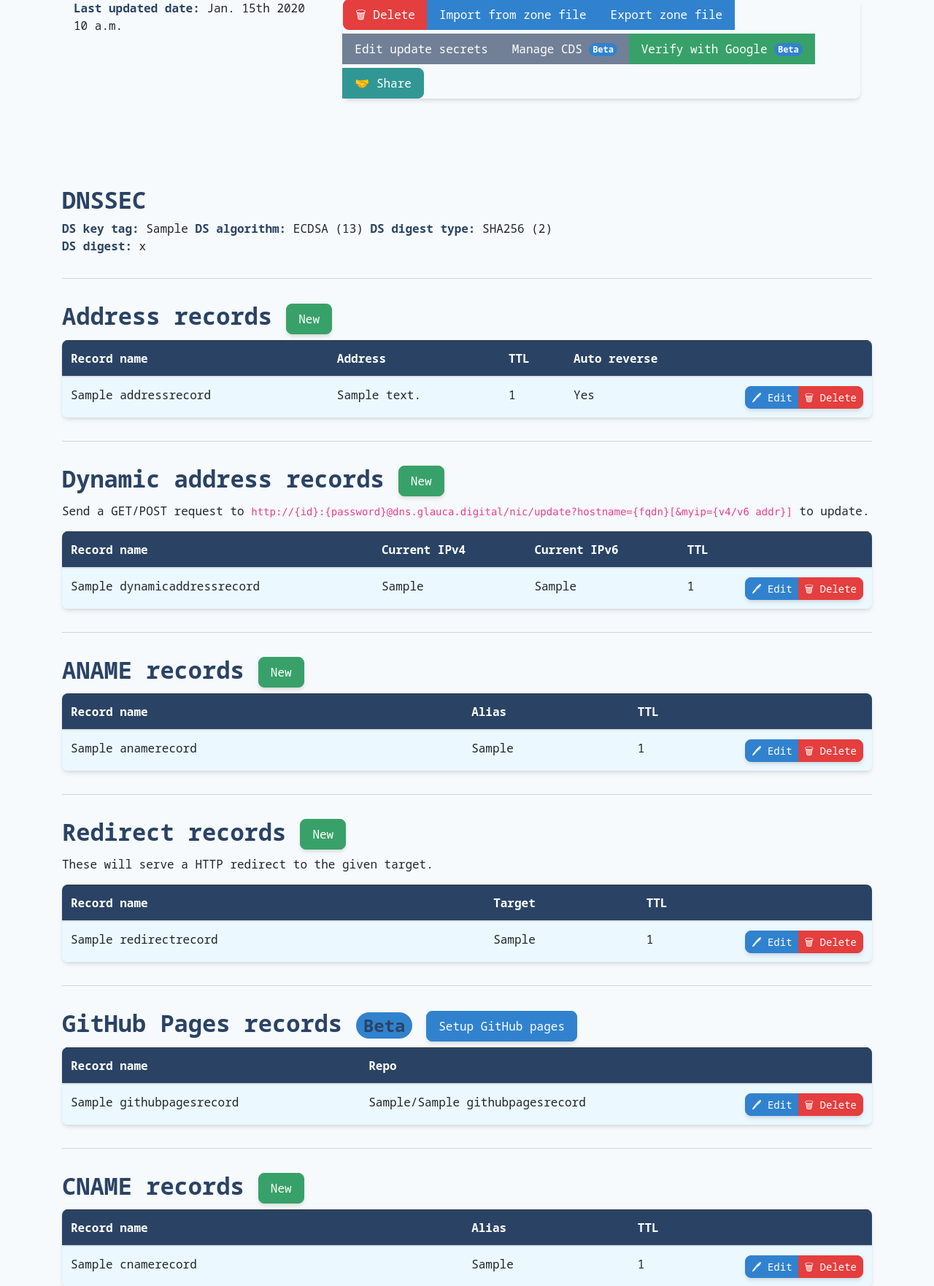
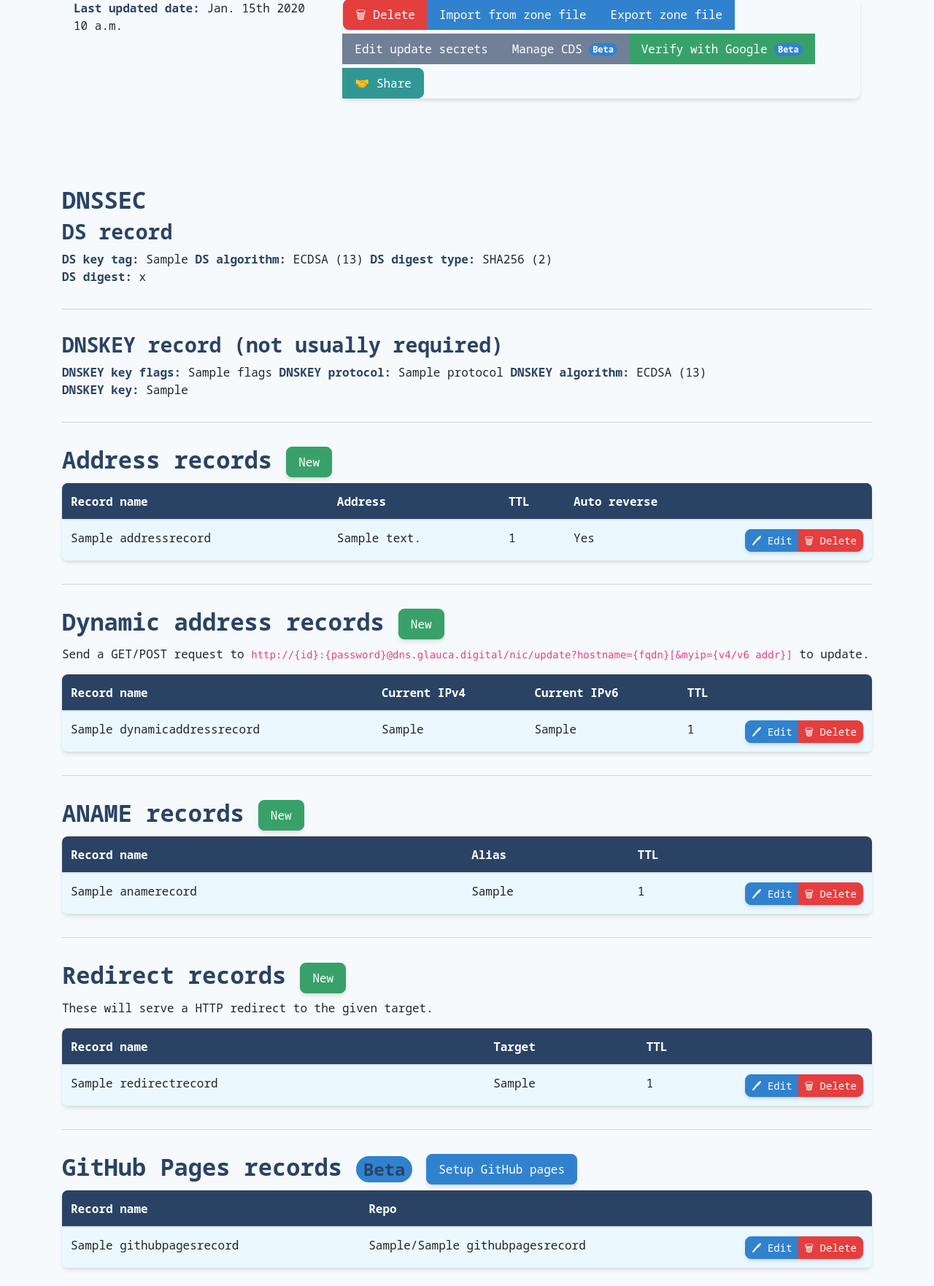
Before and after one commit to AS207960/hexdns, a Django app: template hexdns_django/dns_grpc/templates/dns_grpc/fzone/zone.html in a window 1280 px wide. Shown: the part 214-1976 px from the top of the page at 73% size. Run offline with Django 3.2, Linux system fonts and the light colour scheme; tables that the repository leaves empty hold one stand-in row (values such as "Sample post"); the template is opened without the code that fills it: values that come from a table or form of the project are taken from there, most other values are stand-ins (such as "Sample title", 1, 10 or a date in 2020); parts of the project's set-up code (start-up, migrations or seed data) failed here and were passed over; some libraries are stand-ins or nearby versions.

Commit message:
add DNSKEY to zone

```diff
--- a/hexdns_django/dns_grpc/templates/dns_grpc/fzone/zone.html
+++ b/hexdns_django/dns_grpc/templates/dns_grpc/fzone/zone.html
@@ -41,8 +41,13 @@
             </div>
         {% endif %}
         <h2>DNSSEC</h2>
+        <h3>DS record</h3>
         <b>DS key tag:</b> {{ dnssec_tag }} <b>DS algorithm:</b> ECDSA (13) <b>DS digest type:</b> SHA256 (2)<br/>
         <b>DS digest:</b> {{ dnssec_digest }}<br/>
+        <hr/>
+        <h3>DNSKEY record (not usually required)</h3>
+        <b>DNSKEY key flags:</b> {{ dnskey.flags }} <b>DNSKEY protocol:</b> {{ dnskey.protocol }} <b>DNSKEY algorithm:</b> ECDSA (13)<br/>
+        <b>DNSKEY key:</b> {{ dnskey_key }}<br/>
         <hr>
         <h2>
             Address records
--- a/hexdns_django/dns_grpc/views/fzone.py
+++ b/hexdns_django/dns_grpc/views/fzone.py
@@ -1,3 +1,4 @@
+import base64
 import urllib.parse
 import jwt
 import secrets
@@ -175,6 +176,7 @@ def edit_zone(request, zone_id):
         raise PermissionDenied
 
     dnssec_digest, dnssec_tag = utils.make_zone_digest(user_zone.zone_root)
+    dnskey = utils.get_dnskey()
     sharing_data = {
         "referrer": settings.OIDC_CLIENT_ID,
         "referrer_uri": request.build_absolute_uri()
@@ -191,7 +193,9 @@ def edit_zone(request, zone_id):
             "dnssec_tag": dnssec_tag,
             "dnssec_digest": dnssec_digest,
             "sharing_uri": sharing_uri,
-            "notice": request.session.pop("zone_notice", None)
+            "notice": request.session.pop("zone_notice", None),
+            "dnskey": dnskey,
+            "dnskey_key": base64.b64encode(dnskey.key).decode()
         },
     )
 
```
